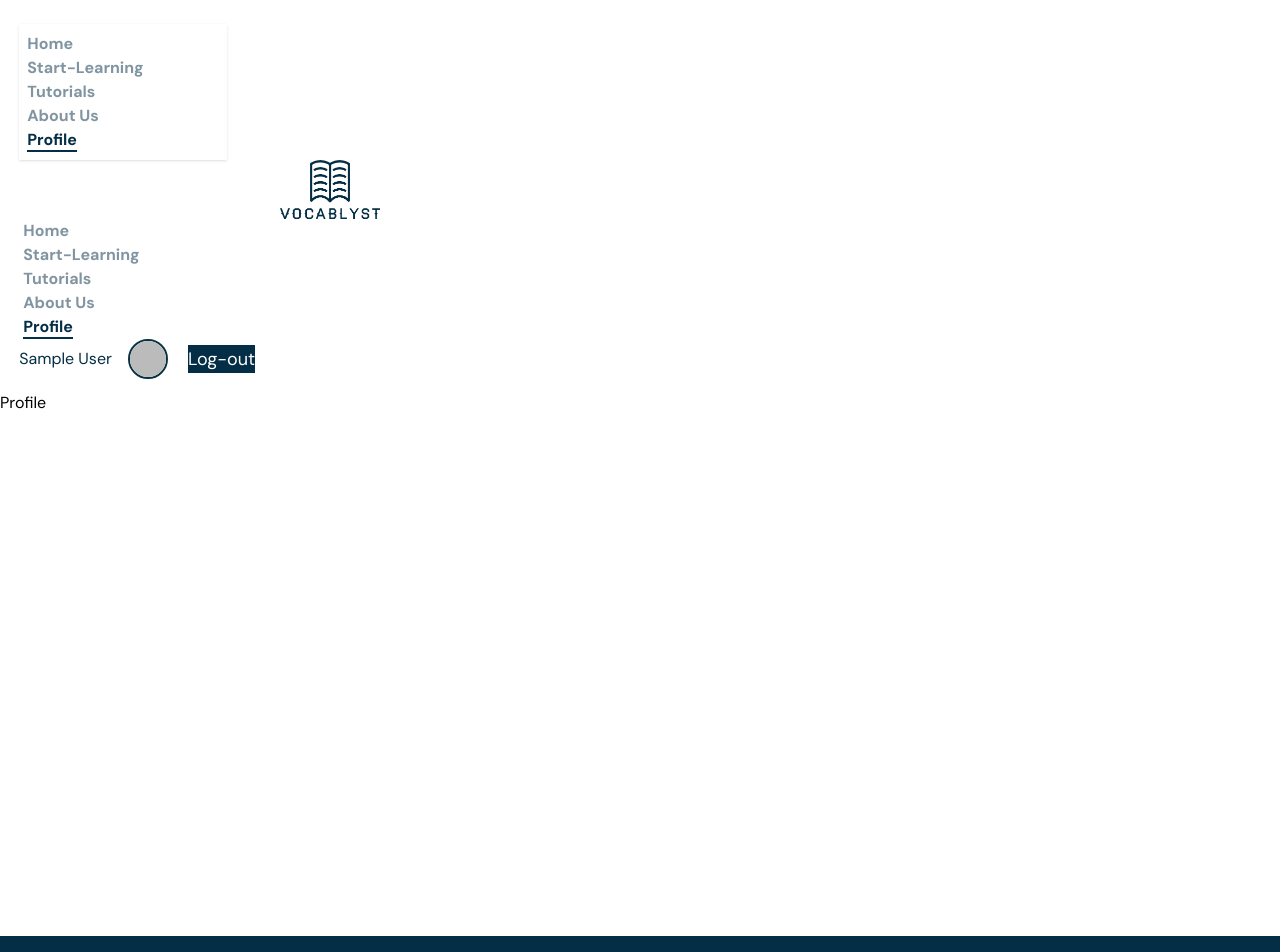
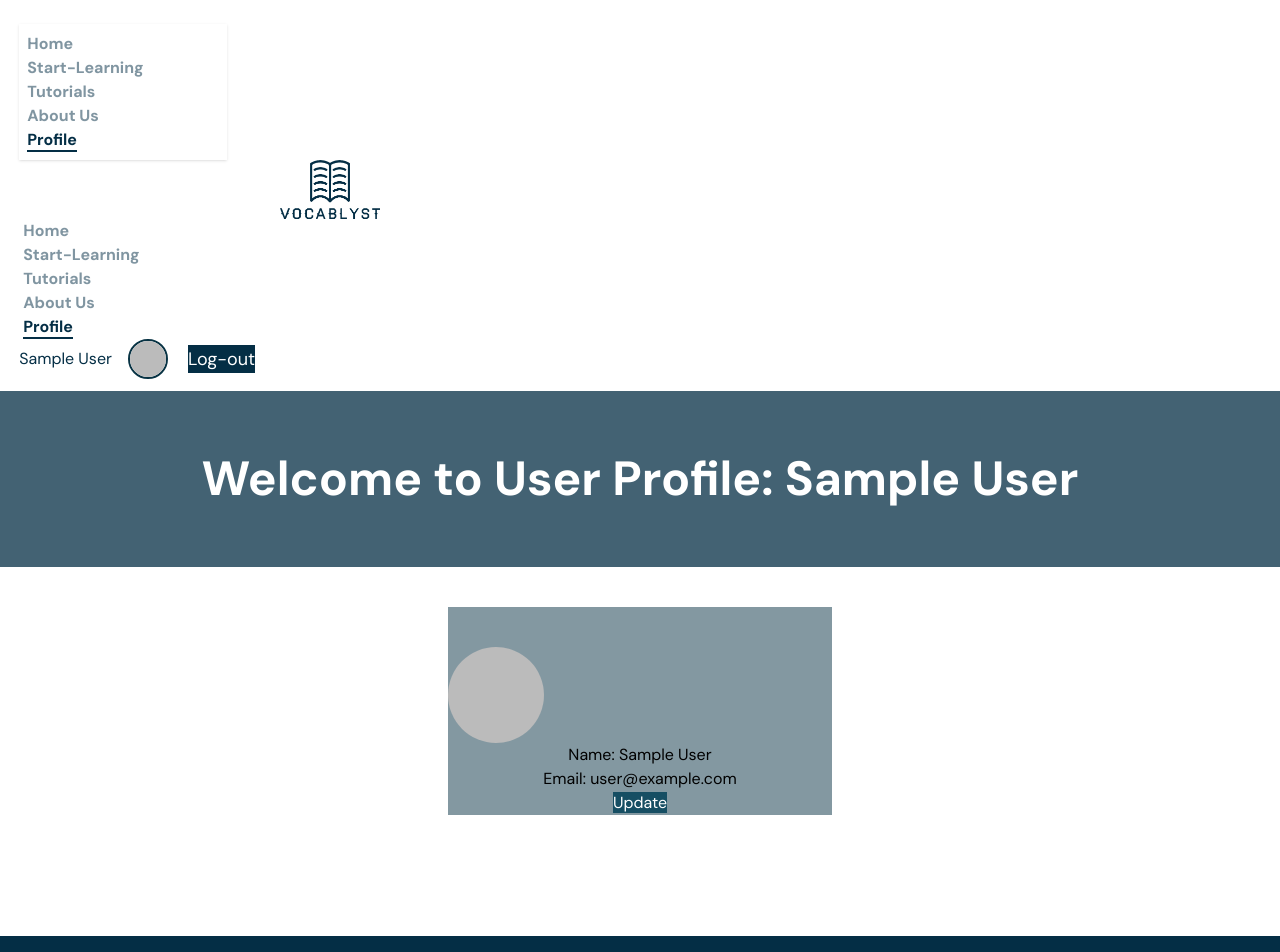
Before and after one commit to chinmoy10/assignproject-9, a React (Vite) app: page /profile in a window 1280 px wide. Shown: the top 952 px of the page. Built offline with nearby package versions, Linux system fonts and the light colour scheme; no server answers; sample sign-in values are in the browser's storage.

Commit message:
project profile and update profile done

```diff
--- a/src/components/Navbar.jsx
+++ b/src/components/Navbar.jsx
@@ -133,6 +133,7 @@ const Navbar = () => {
                   <h1 className="text-[#042E45] font-2xl">
                     {user?.displayName}
                   </h1>
+
                   <img
                     className="w-10 h-10 object-cover border-2 border-cyan-950 rounded-full"
                     src={user?.photoURL}
--- a/src/pages/Profile.jsx
+++ b/src/pages/Profile.jsx
@@ -1,9 +1,49 @@
+import { useContext } from "react";
+import { AuthContext } from "../provider/AuthProvider";
+import { Link } from "react-router-dom";
+
 const Profile = () => {
-    return (
-        <div>
-            Profile
+  const { user } = useContext(AuthContext);
+
+  return (
+    <>
+      <div>
+        <section className="banner">
+          <div className="hero min-h-full bg-[#042E45]/75">
+            <div className="hero-content text-center">
+              <div className="py-16">
+                <h1 className="text-5xl font-bold text-white">
+                  Welcome to User Profile: {user && user.displayName}
+                </h1>
+              </div>
+            </div>
+          </div>
+        </section>
+        <div className="w-10/12 mx-auto mt-10">
+          <section className="flex justify-center">
+            {user && (
+              <div className="card bg-cyan-950/50 w-96">
+                <figure className="pt-10">
+                  <img
+                    src={user?.photoURL}
+                    alt="Shoes"
+                    className="w-24 h-auto object-cover rounded-full"
+                  />
+                </figure>
+                <div className="card-body items-center text-center">
+                  <h2 className="card-title">Name: {user?.displayName}</h2>
+                  <p>Email: {user?.email}</p>
+                  <div className="card-actions">
+                    <Link to={`/updateProfile`} className="btn bg-cyan-900 hover:bg-cyan-950 text-white border-none shadow-none">Update</Link>
+                  </div>
+                </div>
+              </div>
+            )}
+          </section>
         </div>
-    );
+      </div>
+    </>
+  );
 };
 
 export default Profile;
--- /dev/null
+++ b/src/pages/UpdateProfile.jsx
@@ -0,0 +1,73 @@
+import { useContext } from "react";
+import { AuthContext } from "../provider/AuthProvider";
+import { useNavigate } from "react-router-dom";
+
+const UpdateProfile = () => {
+  const { updateUserProfile } = useContext(AuthContext);
+    const navigate = useNavigate()
+  const handleSubmit = (e) => {
+    e.preventDefault();
+
+    const form = e.target;
+    const name = form.name.value;
+    const photo = form.photo.value;
+
+    console.log({ name, photo });
+
+    updateUserProfile({ displayName: name, photoURL: photo })
+      .then(() => {
+        navigate("/profile");
+      })
+      .catch((err) => {
+        console.log(err);
+      });
+  };
+
+  return (
+    <>
+      <div className="flex items-center justify-center py-28 px-5">
+        <div className="bg-cyan-950/50 rounded p-8 w-full max-w-md">
+          <h2 className="text-2xl font-bold text-white mb-6 text-center">
+            Update Profile
+          </h2>
+
+          <form onSubmit={handleSubmit} className="space-y-4">
+            <div>
+              <label className="block text-sm font-medium text-white mb-1">
+                Username
+              </label>
+              <input
+                name="name"
+                type="text"
+                placeholder="username"
+                className="w-full border border-gray-300 rounded px-3 py-2 focus:outline-none focus:ring-2 focus:ring-orange-500"
+                required
+              />
+            </div>
+            <div>
+              <label className="block text-sm font-medium text-white mb-1">
+                PhotoURL
+              </label>
+              <input
+                name="photo"
+                type="url"
+                placeholder="photoURL"
+                className="w-full border border-gray-300 rounded px-3 py-2 focus:outline-none focus:ring-2 focus:ring-orange-500"
+                required
+              />
+            </div>
+
+            <button
+              type="submit"
+              className="w-full bg-cyan-900 hover:bg-cyan-950 text-white py-2 rounded font-medium transition"
+            >
+              Update
+            </button>
+          </form>
+        </div>
+      </div>
+    </>
+  );
+};
+
+export default UpdateProfile;
--- a/src/provider/AuthProvider.jsx
+++ b/src/provider/AuthProvider.jsx
@@ -16,7 +16,7 @@ export const AuthContext = createContext();
 const AuthProvider = ({ children }) => {
   const [user, setUser] = useState(null);
   const [loading, setLoading] = useState(true);
-  // console.log(user);
+  console.log(user);
 
   const googleProvider = new GoogleAuthProvider();
 
--- a/src/router/router.jsx
+++ b/src/router/router.jsx
@@ -11,6 +11,7 @@ import AuthLayout from "../layouts/AuthLayout";
 import Login from "../pages/Login";
 import Register from "../pages/Register";
 import PrivateRoute from "./privateRoute";
+import UpdateProfile from "../pages/UpdateProfile";
 
 const router = createBrowserRouter([
   {
@@ -66,6 +67,14 @@ const router = createBrowserRouter([
           </PrivateRoute>
         ),
       },
+      {
+        path: "/updateProfile",
+        element: (
+          <PrivateRoute>
+            <UpdateProfile></UpdateProfile>
+          </PrivateRoute>
+        ),
+      },
     ],
   },
   {
```
